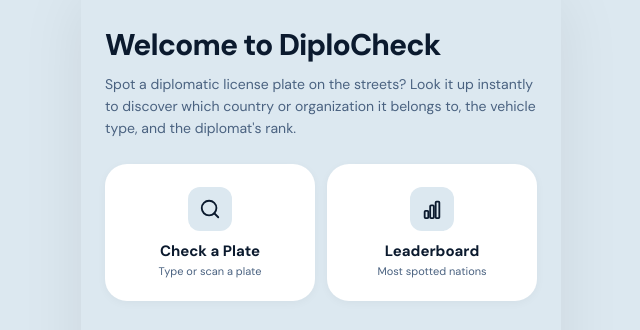
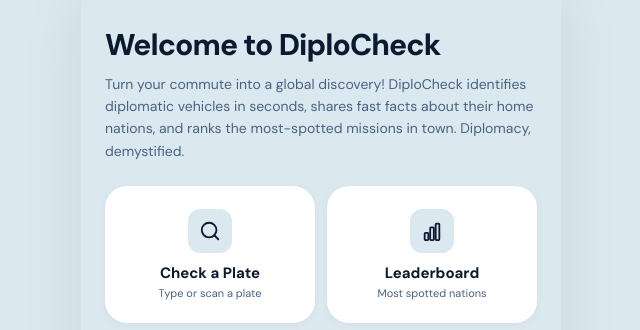
Before and after one commit to fmsdc-source/diplocheck-app, a Flask app: page / in a window 1280 px wide. Shown: the top 330 px of the page, without its empty margins (319-959 px from the left). Run offline with Flask 3, Linux system fonts and the light colour scheme.

Commit message:
Update index.html

```diff
--- a/templates/index.html
+++ b/templates/index.html
@@ -190,7 +190,7 @@ html, body { height: 100%; font-family: var(--font); background: var(--bg); colo
 <div class="page active" id="page-home">
     <div class="home-hero">
         <h1>Welcome to DiploCheck</h1>
-        <p>Spot a diplomatic license plate on the streets? Look it up instantly to discover which country or organization it belongs to, the vehicle type, and the diplomat's rank.</p>
+        <p>Turn your commute into a global discovery! DiploCheck identifies diplomatic vehicles in seconds, shares fast facts about their home nations, and ranks the most-spotted missions in town. Diplomacy, demystified.</p>
     </div>
     <div class="action-row">
         <div class="action-card" onclick="showPage('scan')">
```
